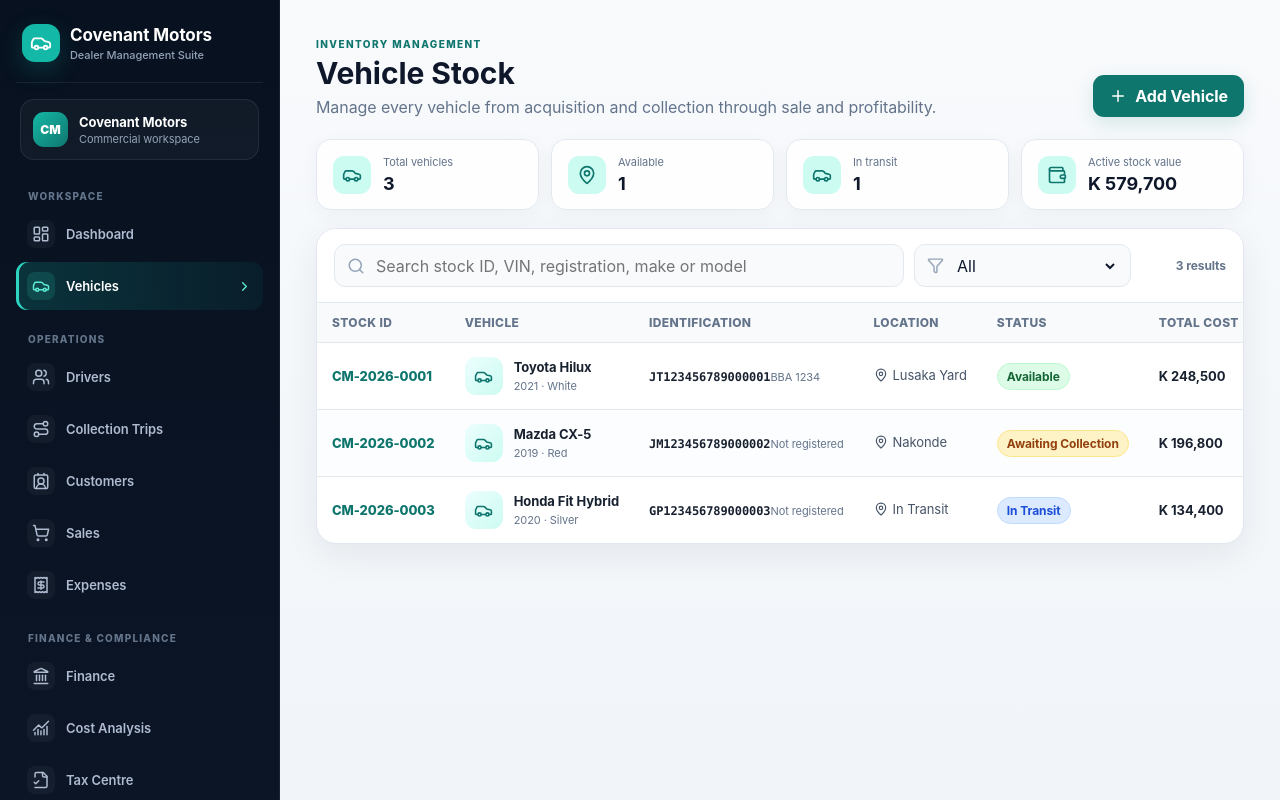
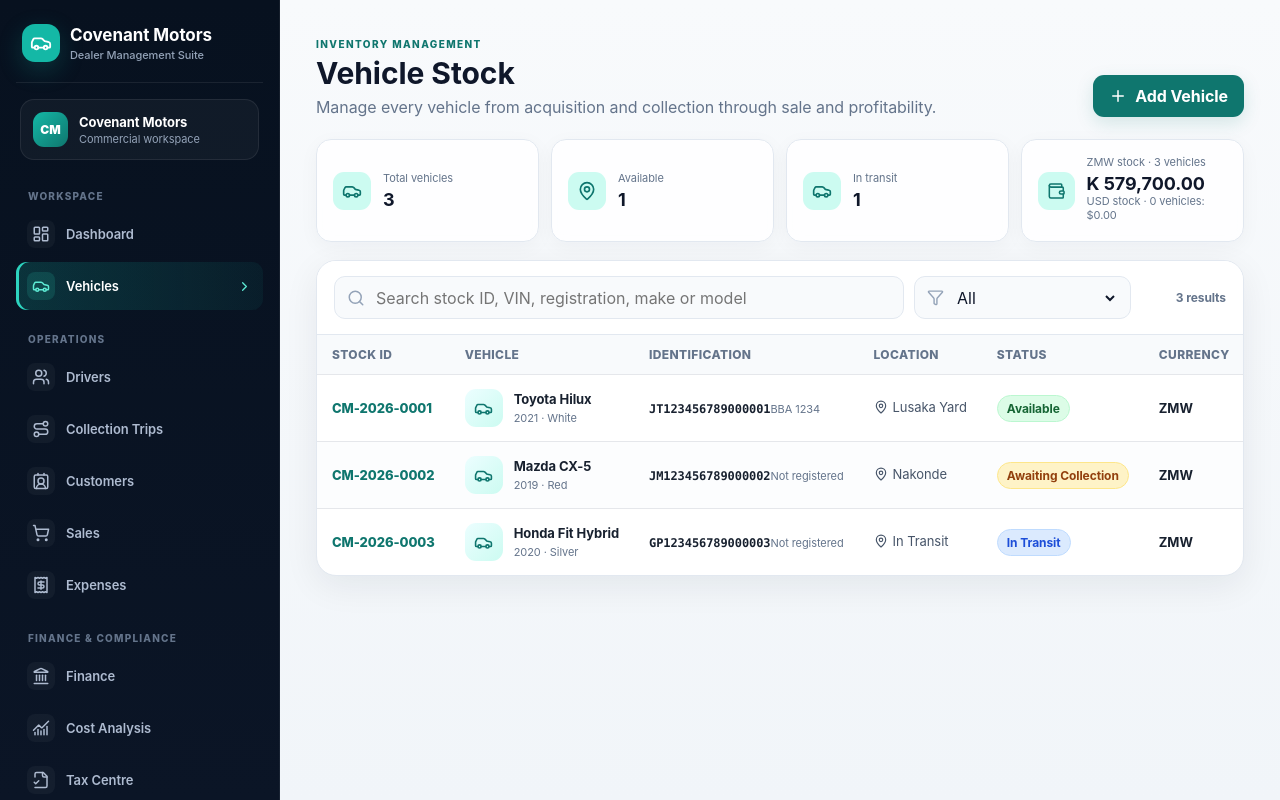
Before and after one commit to UpeLungu/covenant-motors, a Next.js app: page /vehicles in a window 1280 px wide. Built offline with nearby package versions, Linux system fonts and the light colour scheme.

Commit message:
Show stock counts and values by purchase currency

```diff
--- a/app/vehicles/page.tsx
+++ b/app/vehicles/page.tsx
@@ -4,19 +4,21 @@ import {useEffect,useMemo,useState} from "react";
 import {Car,ChevronRight,Filter,MapPin,Plus,Search,Wallet} from "lucide-react";
 import {loadVehicles} from "@/lib/vehicle-store";
 import {Vehicle} from "@/lib/types";
-const money=(n:number)=>new Intl.NumberFormat("en-ZM",{style:"currency",currency:"ZMW",maximumFractionDigits:0}).format(n);
+import {formatCurrency,normalizeCurrency} from "@/lib/currency";
 export default function VehiclesPage(){
  const [vehicles,setVehicles]=useState<Vehicle[]>([]);const [query,setQuery]=useState("");const [status,setStatus]=useState("All");
  useEffect(()=>setVehicles(loadVehicles()),[]);
  const filtered=useMemo(()=>vehicles.filter(v=>{const text=`${v.stockId} ${v.vin} ${v.registrationNumber||""} ${v.make} ${v.model}`.toLowerCase();return text.includes(query.toLowerCase())&&(status==="All"||v.status===status)}),[vehicles,query,status]);
- const activeStock=vehicles.filter(v=>v.status!=="Sold"),available=vehicles.filter(v=>v.status==="Available").length,transit=vehicles.filter(v=>v.status==="In Transit").length,value=activeStock.reduce((s,v)=>s+Number(v.totalCost||0),0);
+ const activeStock=vehicles.filter(v=>v.status!=="Sold"),available=vehicles.filter(v=>v.status==="Available").length,transit=vehicles.filter(v=>v.status==="In Transit").length;
+ const zmwStock=activeStock.filter(v=>normalizeCurrency(v.purchaseCurrency)==="ZMW"),usdStock=activeStock.filter(v=>normalizeCurrency(v.purchaseCurrency)==="USD");
+ const zmwValue=zmwStock.reduce((s,v)=>s+Number(v.totalCost||0),0),usdValue=usdStock.reduce((s,v)=>s+Number(v.totalCost||0),0);
  const badge=(s:string)=>s==="Available"?"available":s==="In Transit"?"transit":s==="Sold"?"sold":"awaiting";
  return <>
   <div className="page-heading"><div><span className="eyebrow dark">INVENTORY MANAGEMENT</span><h1>Vehicle Stock</h1><p>Manage every vehicle from acquisition and collection through sale and profitability.</p></div><Link className="button" href="/vehicles/new"><Plus size={18}/><span>Add Vehicle</span></Link></div>
-  <div className="inventory-summary"><div className="mini-stat"><Car/><span><small>Total vehicles</small><b>{vehicles.length}</b></span></div><div className="mini-stat"><MapPin/><span><small>Available</small><b>{available}</b></span></div><div className="mini-stat"><Car/><span><small>In transit</small><b>{transit}</b></span></div><div className="mini-stat"><Wallet/><span><small>Active stock value</small><b>{money(value)}</b></span></div></div>
+  <div className="inventory-summary"><div className="mini-stat"><Car/><span><small>Total vehicles</small><b>{vehicles.length}</b></span></div><div className="mini-stat"><MapPin/><span><small>Available</small><b>{available}</b></span></div><div className="mini-stat"><Car/><span><small>In transit</small><b>{transit}</b></span></div><div className="mini-stat"><Wallet/><span><small>ZMW stock · {zmwStock.length} vehicle{zmwStock.length===1?"":"s"}</small><b>{formatCurrency(zmwValue,"ZMW")}</b><small>USD stock · {usdStock.length} vehicle{usdStock.length===1?"":"s"}: {formatCurrency(usdValue,"USD")}</small></span></div></div>
   <section className="panel inventory-panel"><div className="inventory-toolbar"><div className="search-control"><Search size={18}/><input placeholder="Search stock ID, VIN, registration, make or model" value={query} onChange={e=>setQuery(e.target.value)}/></div><div className="filter-control"><Filter size={17}/><select value={status} onChange={e=>setStatus(e.target.value)}><option>All</option><option>Awaiting Collection</option><option>In Transit</option><option>Available</option><option>Reserved</option><option>Under Repair</option><option>Sold</option></select></div><span className="result-count">{filtered.length} result{filtered.length===1?"":"s"}</span></div>
-   <div className="desktop-stock-table table-wrap"><table><thead><tr><th>Stock ID</th><th>Vehicle</th><th>Identification</th><th>Location</th><th>Status</th><th>Total Cost</th><th/></tr></thead><tbody>{filtered.map(v=><tr key={v.id}><td><Link className="stock-link" href={`/vehicles/${v.id}`}>{v.stockId}</Link></td><td><div className="vehicle-cell"><div className="vehicle-thumb"><Car size={19}/></div><span><b>{v.make} {v.model}</b><small>{v.year}{v.colour?` · ${v.colour}`:""}</small></span></div></td><td><b className="mono-text">{v.vin}</b><small>{v.registrationNumber||"Not registered"}</small></td><td><span className="location-cell"><MapPin size={14}/>{v.currentLocation}</span></td><td><span className={`badge ${badge(v.status)}`}>{v.status}</span></td><td><b>{money(v.totalCost)}</b></td><td><Link className="row-action" href={`/vehicles/${v.id}`} aria-label={`Open ${v.stockId}`}><ChevronRight size={18}/></Link></td></tr>)}</tbody></table></div>
-   <div className="mobile-stock-list">{filtered.map(v=><Link href={`/vehicles/${v.id}`} className="mobile-stock-card" key={v.id}><div className="mobile-stock-top"><div className="vehicle-thumb"><Car size={19}/></div><div><b>{v.make} {v.model} {v.year}</b><small>{v.stockId} · {v.registrationNumber||"Not registered"}</small></div><ChevronRight size={18}/></div><div className="mobile-stock-meta"><span><small>Status</small><b className={`badge ${badge(v.status)}`}>{v.status}</b></span><span><small>Location</small><b>{v.currentLocation}</b></span><span><small>Total cost</small><b>{money(v.totalCost)}</b></span></div></Link>)}</div>
+   <div className="desktop-stock-table table-wrap"><table><thead><tr><th>Stock ID</th><th>Vehicle</th><th>Identification</th><th>Location</th><th>Status</th><th>Currency</th><th>Total Cost</th><th/></tr></thead><tbody>{filtered.map(v=>{const currency=normalizeCurrency(v.purchaseCurrency);return <tr key={v.id}><td><Link className="stock-link" href={`/vehicles/${v.id}`}>{v.stockId}</Link></td><td><div className="vehicle-cell"><div className="vehicle-thumb"><Car size={19}/></div><span><b>{v.make} {v.model}</b><small>{v.year}{v.colour?` · ${v.colour}`:""}</small></span></div></td><td><b className="mono-text">{v.vin}</b><small>{v.registrationNumber||"Not registered"}</small></td><td><span className="location-cell"><MapPin size={14}/>{v.currentLocation}</span></td><td><span className={`badge ${badge(v.status)}`}>{v.status}</span></td><td><b>{currency}</b></td><td><b>{formatCurrency(v.totalCost,currency)}</b></td><td><Link className="row-action" href={`/vehicles/${v.id}`} aria-label={`Open ${v.stockId}`}><ChevronRight size={18}/></Link></td></tr>})}</tbody></table></div>
+   <div className="mobile-stock-list">{filtered.map(v=>{const currency=normalizeCurrency(v.purchaseCurrency);return <Link href={`/vehicles/${v.id}`} className="mobile-stock-card" key={v.id}><div className="mobile-stock-top"><div className="vehicle-thumb"><Car size={19}/></div><div><b>{v.make} {v.model} {v.year}</b><small>{v.stockId} · {v.registrationNumber||"Not registered"}</small></div><ChevronRight size={18}/></div><div className="mobile-stock-meta"><span><small>Status</small><b className={`badge ${badge(v.status)}`}>{v.status}</b></span><span><small>Currency</small><b>{currency}</b></span><span><small>Total cost</small><b>{formatCurrency(v.totalCost,currency)}</b></span></div></Link>})}</div>
    {filtered.length===0&&<div className="empty"><Search size={32}/><h3>No matching vehicles</h3><p>Try changing the search term or status filter.</p></div>}
   </section>
  </>;
```
